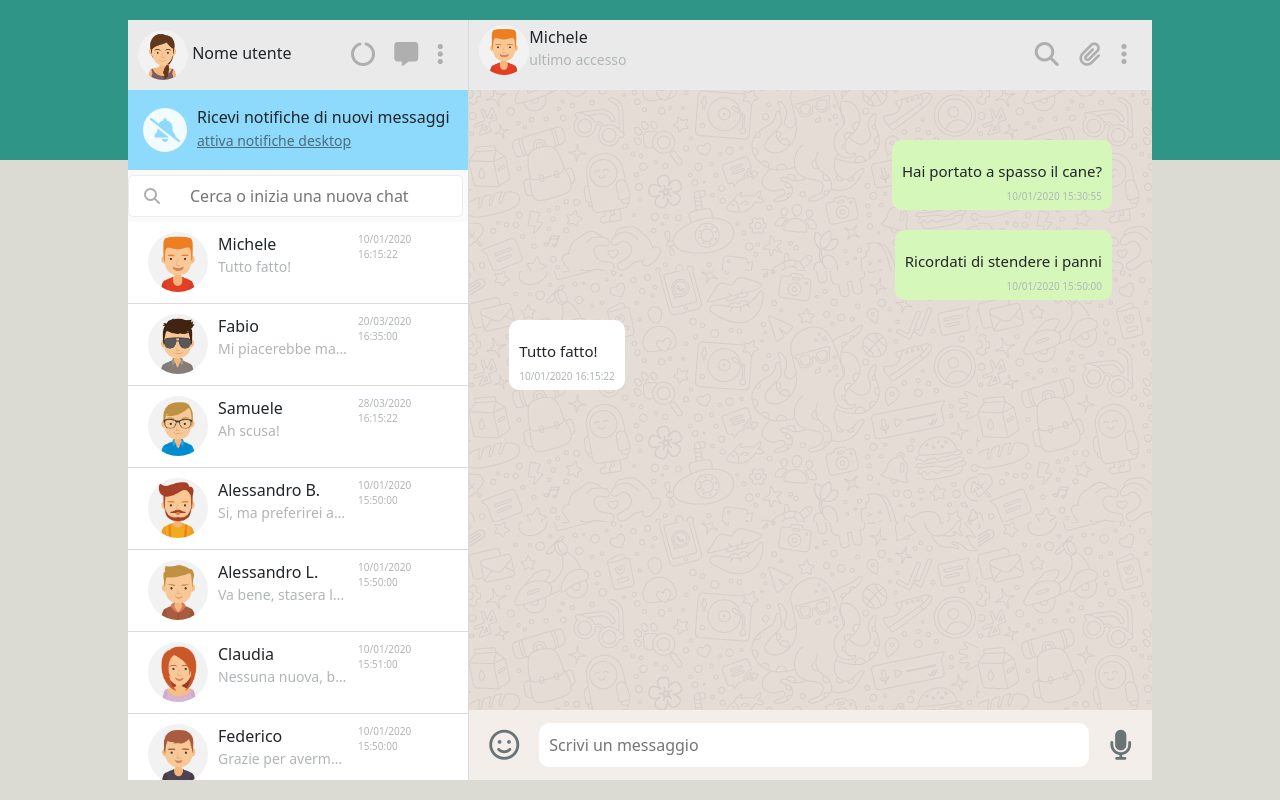
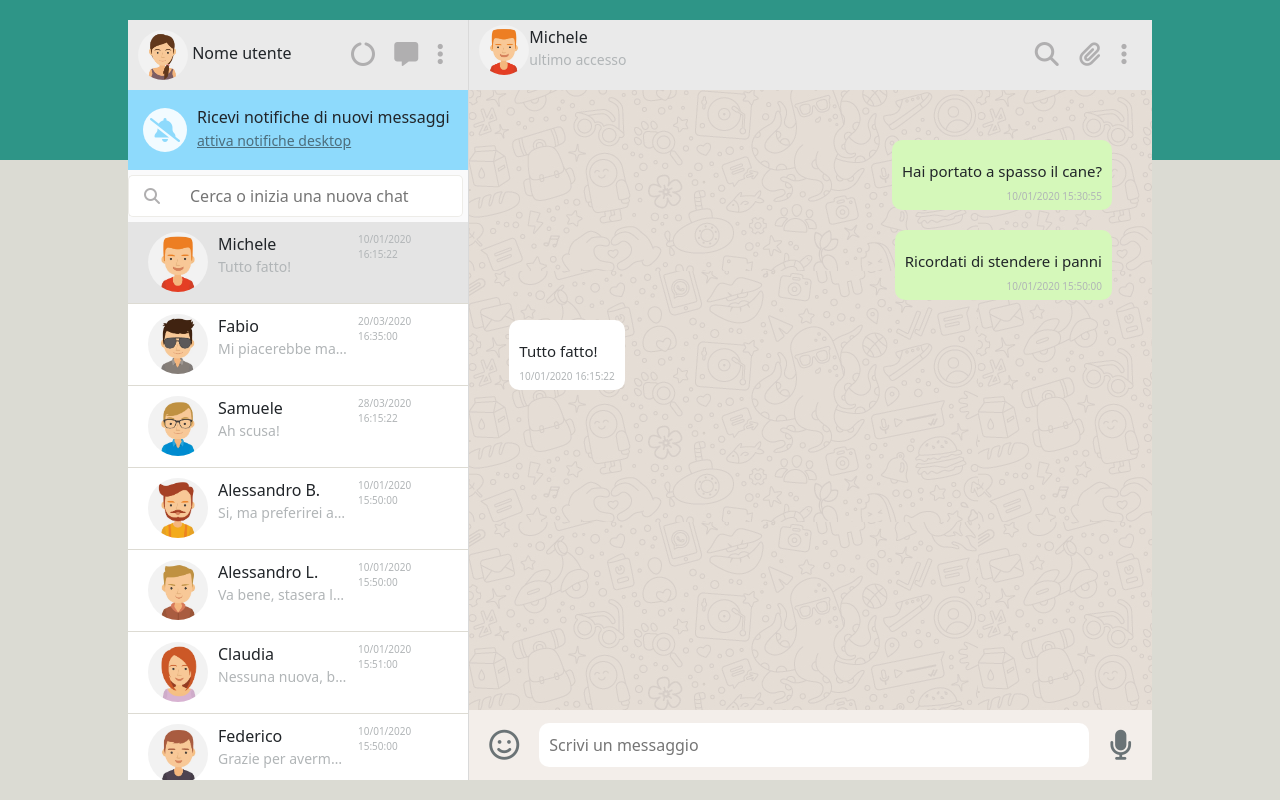
Before and after one commit to MikeyBadi/vue-boolzapp, a plain HTML site: page index.html in a window 1280 px wide. Drawn offline with nearby package versions, Linux system fonts and the light colour scheme.

Commit message:
added class on click

```diff
--- a/assets/css/style.css
+++ b/assets/css/style.css
@@ -138,6 +138,10 @@
   background-color: rgb(228, 228, 228);
 }
 
+.opened{
+  background-color: rgb(228, 228, 228);
+}
+
 .mb-txtUser .mb-txtGen{
   margin: 0 10px;
 }
--- a/assets/js/script.js
+++ b/assets/js/script.js
@@ -172,6 +172,7 @@ const app = new Vue ({
             status:'sent'
         },
         search:"",
+        counter: null
 
     },
     mounted() {
--- a/index.html
+++ b/index.html
@@ -67,8 +67,10 @@
           <!-- all chats -->
           <div class="mb-allChats">
             <div
-            v-for="(chat, index) in filteredContacts"
+            v-for="(chat, index) in chats"
             @click="showMsg(index)"
+            :class="currentChat === index ? 'opened' : '' "
+            v-for="(chat, index) "
             class="mb-chat d-flex d-flex justify-content-between align-items-center">
               <div class="mb-user mb-txtUser d-flex">
                 <!-- img -->
```
